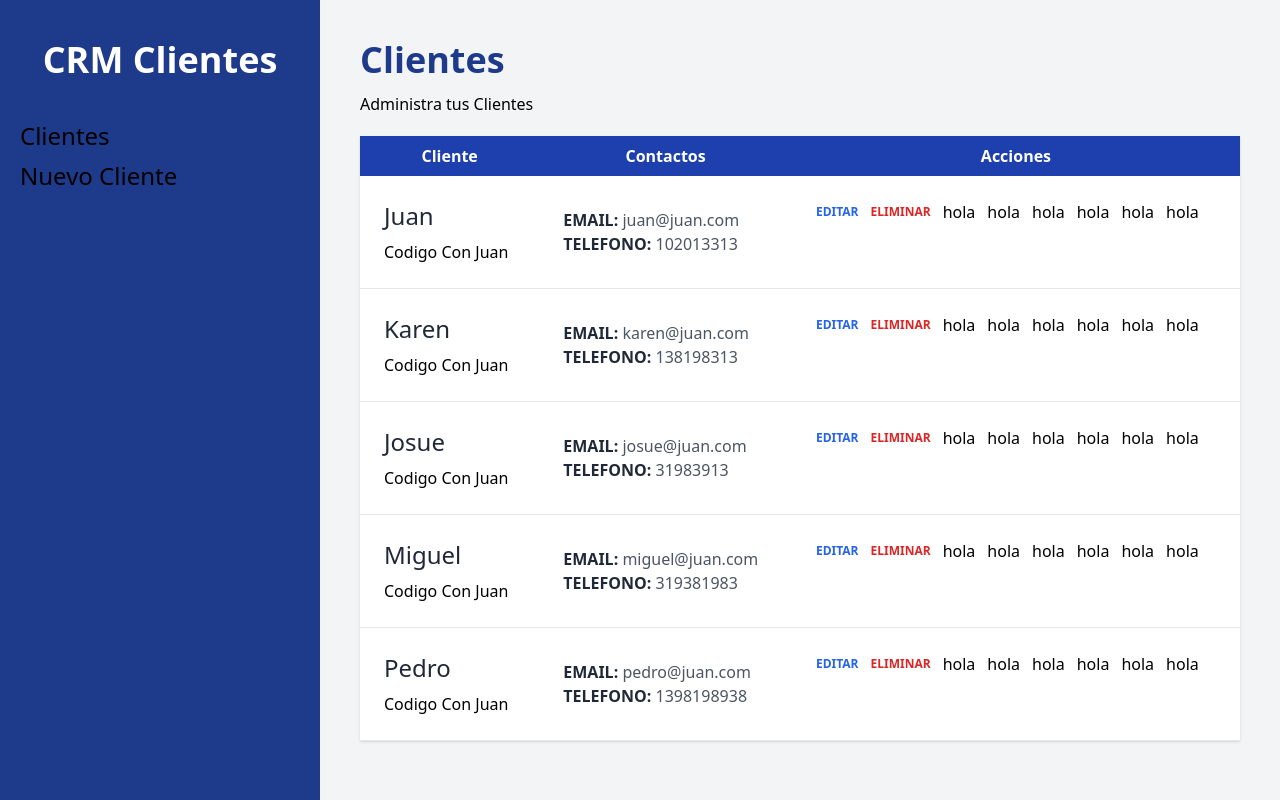
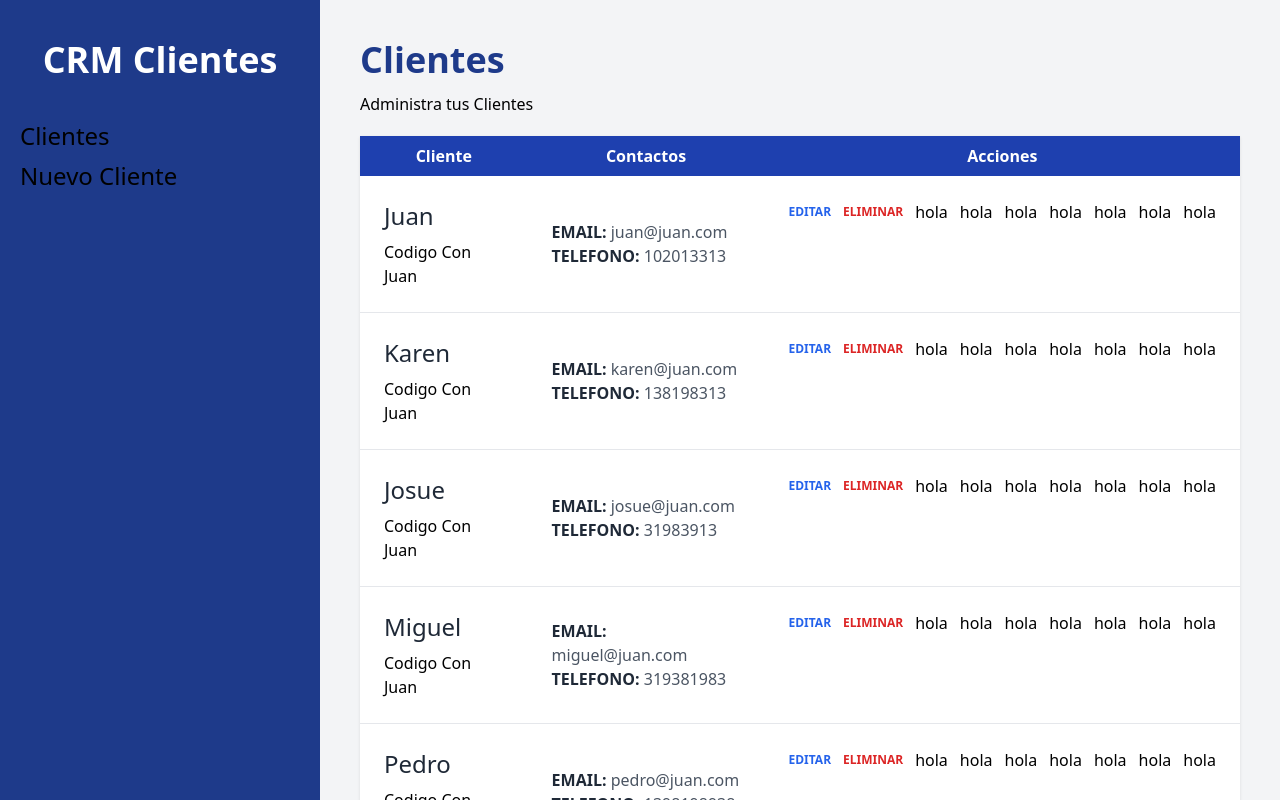
Before and after one commit to OmarTorresAF/crm-react, a React (Vite) app: page / in a window 1280 px wide. Built offline with nearby package versions, Linux system fonts and the light colour scheme.

Commit message:
Added button

```diff
--- a/src/components/Cliente.jsx
+++ b/src/components/Cliente.jsx
@@ -1,7 +1,7 @@
-function Cliente({ cliente }) {
-    const { nombre, empresa, email, telefono, id } = cliente
+function Cliente ({ cliente }) {
+  const { nombre, empresa, email, telefono, id } = cliente
 
-    return (
+  return (
         <tr className="border-b">
             <td className='p-6 space-y-2'>
                 <p className="text-2xl text-gray-800"> {nombre} </p>
@@ -26,10 +26,11 @@ function Cliente({ cliente }) {
                 <button>hola</button>
                 <button>hola</button>
                 <button>hola</button>
+                <button>hola</button>
             </td>
 
         </tr>
-    )
+  )
 }
 
 export default Cliente
```
